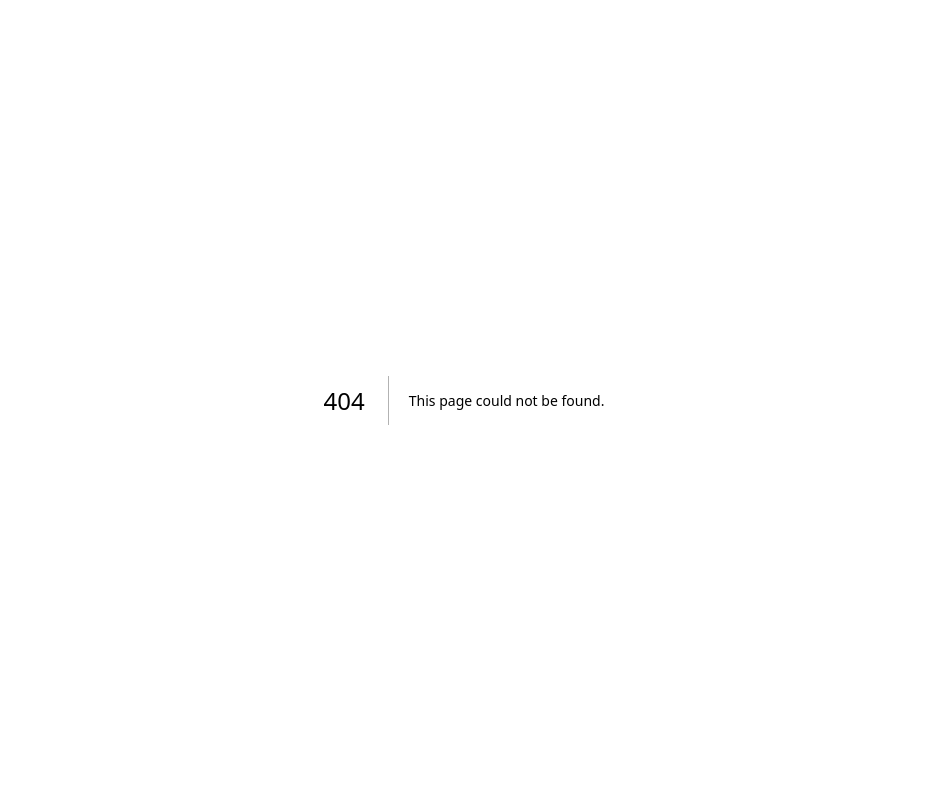
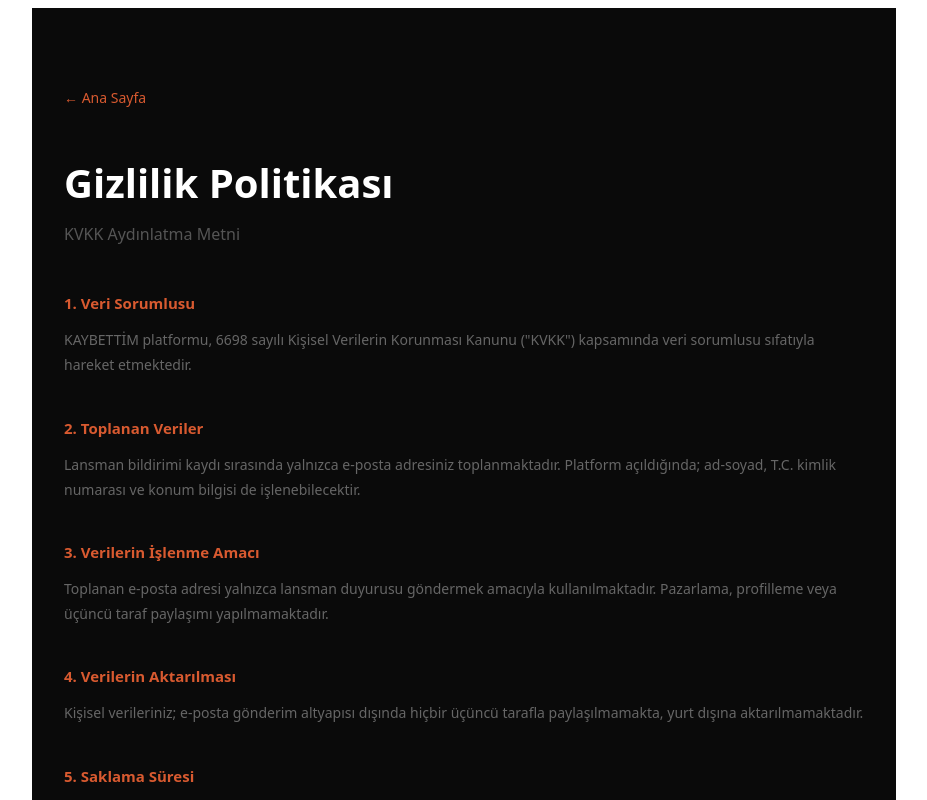
Before and after one commit to Kopuzkan/kaybettim, a Next.js app: page /kvkk in a window 1280 px wide. Before the commit this address had no page. Shown: the top 800 px of the page, without its empty margins (176-1103 px from the left). Built offline with nearby package versions, Linux system fonts and the light colour scheme.

Commit message:
Create page.js

```diff
--- /dev/null
+++ b/app/kvkk/page.js
@@ -0,0 +1,28 @@
+export default function KVKK() {
+  return (
+    <main style={{ background: '#0a0a0a', color: '#fff', fontFamily: 'system-ui, sans-serif', minHeight: '100vh', padding: '5rem 2rem', maxWidth: '800px', margin: '0 auto' }}>
+      <a href="/" style={{ color: '#D85A30', fontSize: '14px', textDecoration: 'none', display: 'block', marginBottom: '3rem' }}>← Ana Sayfa</a>
+      <h1 style={{ fontSize: '2.5rem', fontWeight: '700', marginBottom: '0.5rem' }}>Gizlilik Politikası</h1>
+      <h2 style={{ fontSize: '1rem', color: '#555', fontWeight: '400', marginBottom: '3rem' }}>KVKK Aydınlatma Metni</h2>
+
+      {[
+        { title: '1. Veri Sorumlusu', text: 'KAYBETTİM platformu, 6698 sayılı Kişisel Verilerin Korunması Kanunu ("KVKK") kapsamında veri sorumlusu sıfatıyla hareket etmektedir.' },
+        { title: '2. Toplanan Veriler', text: 'Lansman bildirimi kaydı sırasında yalnızca e-posta adresiniz toplanmaktadır. Platform açıldığında; ad-soyad, T.C. kimlik numarası ve konum bilgisi de işlenebilecektir.' },
+        { title: '3. Verilerin İşlenme Amacı', text: 'Toplanan e-posta adresi yalnızca lansman duyurusu göndermek amacıyla kullanılmaktadır. Pazarlama, profilleme veya üçüncü taraf paylaşımı yapılmamaktadır.' },
+        { title: '4. Verilerin Aktarılması', text: 'Kişisel verileriniz; e-posta gönderim altyapısı dışında hiçbir üçüncü tarafla paylaşılmamakta, yurt dışına aktarılmamaktadır.' },
+        { title: '5. Saklama Süresi', text: 'E-posta adresiniz, aboneliğinizi iptal ettiğiniz anda sistemden kalıcı olarak silinmektedir.' },
+        { title: '6. Haklarınız', text: 'KVKK\'nın 11. maddesi uyarınca; verilerinize erişme, düzeltme, silme, işlemeyi kısıtlama ve itiraz etme haklarına sahipsiniz. Talepleriniz için iletişim@kaybettim.org adresine yazabilirsiniz.' },
+        { title: '7. İletişim', text: 'Gizlilik politikamıza ilişkin sorularınız için: iletisim@kaybettim.org' },
+      ].map(({ title, text }) => (
+        <div key={title} style={{ marginBottom: '2.5rem' }}>
+          <h3 style={{ fontSize: '15px', fontWeight: '700', color: '#D85A30', marginBottom: '0.75rem' }}>{title}</h3>
+          <p style={{ fontSize: '14px', color: '#666', lineHeight: '1.8' }}>{text}</p>
+        </div>
+      ))}
+
+      <p style={{ fontSize: '12px', color: '#333', marginTop: '4rem', paddingTop: '2rem', borderTop: '1px solid #1a1a1a' }}>
+        Son güncelleme: Mart 2026 · © 2026 KAYBETTİM
+      </p>
+    </main>
+  )
+}
```
